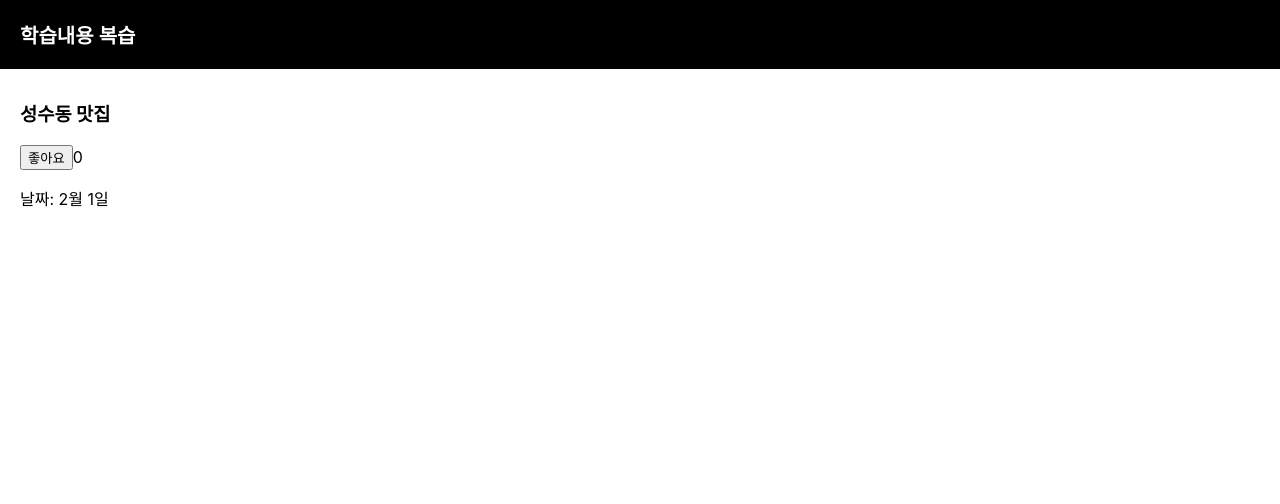
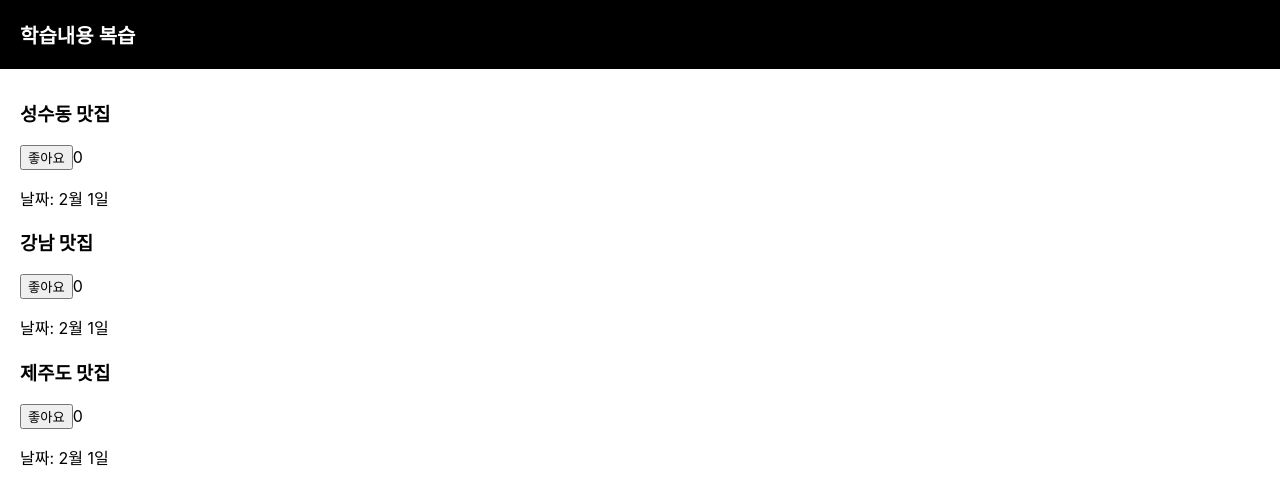
Before and after one commit to swoosh0723/egg, a React (Create React App) app: page / in a window 1280 px wide. Shown: the top 504 px of the page. Built offline with nearby package versions, Linux system fonts and the light colour scheme.

Commit message:
[STUDY-20210209] map으로 반복문 사용

```diff
--- a/src/App.js
+++ b/src/App.js
@@ -17,11 +17,19 @@ function App() {
     <div className="App">
       <div className="black-nav">학습내용 복습</div>
       <div className="list">
-        <ListItem
-          title={title}
-          likeCount={likeCount}
-          likeCountChange={likeCountChange}
-        ></ListItem>
+        {
+          title.map((titleText, i) => {
+            return (
+              <ListItem
+                key={i}
+                title={titleText}
+                likeCount={likeCount}
+                likeCountChange={likeCountChange}
+              >
+              </ListItem>
+            )
+          })
+        }
       </div>
     </div>
 
@@ -39,7 +47,7 @@ function ListItem(props) {
   return (
     <>
       <div className="listItem">
-        <h3>{props.title[0]}</h3>
+        <h3>{props.title}</h3>
         <button
           type="button"
           onClick={() => { props.likeCountChange(props.likeCount + 1) }}
```
